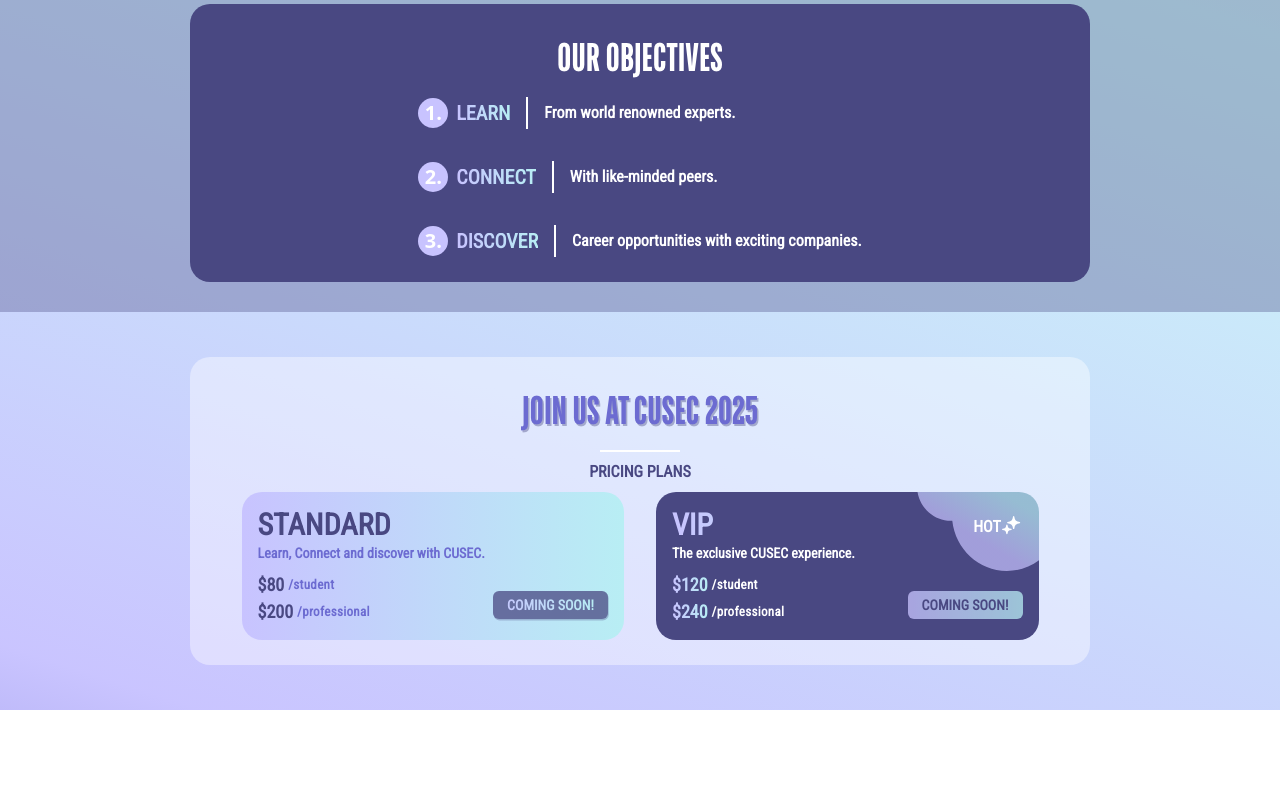
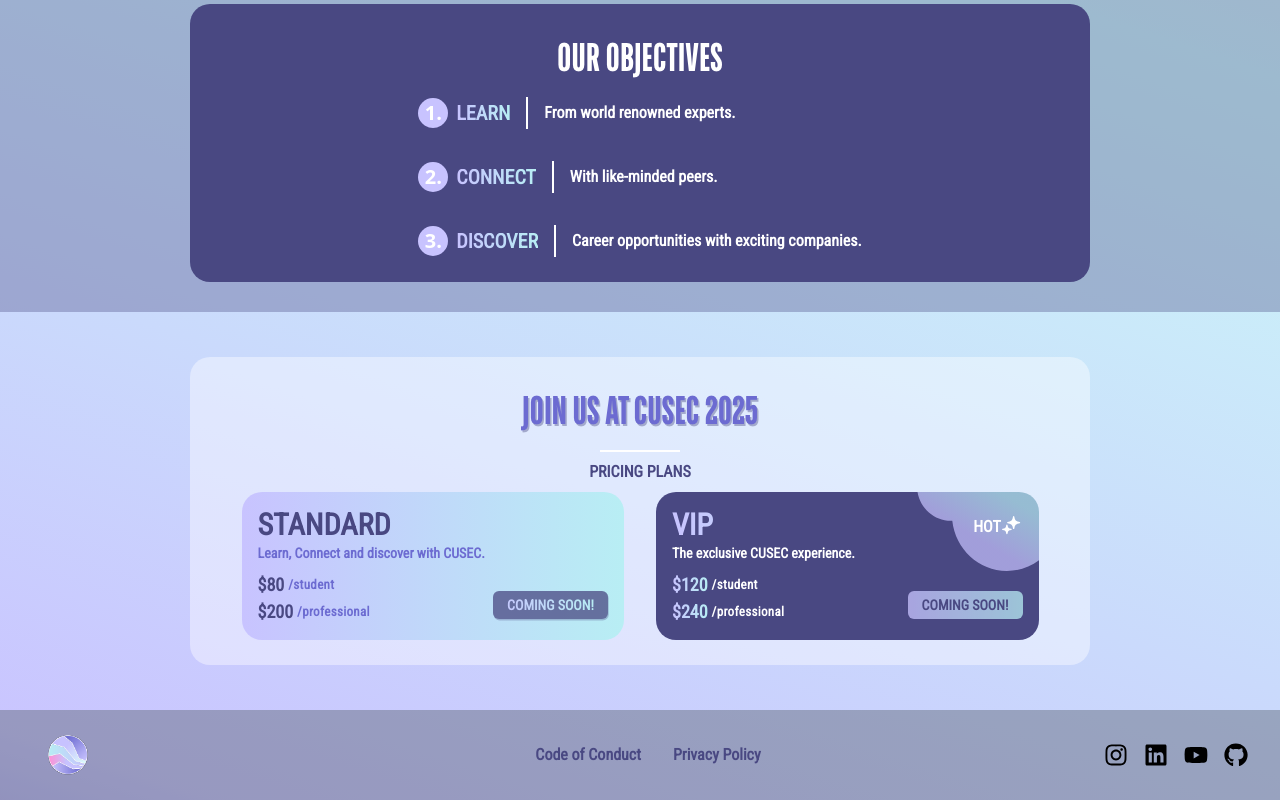
Before and after one commit to cusec/2025, a Next.js app: page / in a window 1280 px wide. Shown: the part 890-1690 px from the top of the page. Before the commit the page ends 1600 px from the top, so only its background shows below. Built offline with nearby package versions, Linux system fonts and the light colour scheme.

Commit message:
feat: added footer to main page and removed stickyness.

```diff
--- a/app/page.tsx
+++ b/app/page.tsx
@@ -10,6 +10,7 @@ import Splashpage from "@/components/Home/Splashpage";
 import Main from "@/components/Home/Main";
 import AboutUs from "@/components/AboutUs/AboutUs";
 import Tickets from "@/components/Tickets/Tickets";
+import Footer from "@/components/Footer";
 
 export default function Home() {
   const [showSplash, setShowSplash] = useState(false);
@@ -36,6 +37,7 @@ export default function Home() {
             </div>
             <AboutUs />
             <Tickets />
+            <Footer />
           </>
         )}
       </main>
--- a/components/Home/Main.tsx
+++ b/components/Home/Main.tsx
@@ -8,6 +8,7 @@ import AnimateElement from "../AnimateElement";
 import Header from "./Header";
 import EventDetails from "./EventDetails";
 import Star from "../Star";
+import Footer from "../Footer";
 
 const AnimatedHeader = AnimateElement(Header, 0);
 const AnimatedEventDetails = AnimateElement(EventDetails, 0);
```
